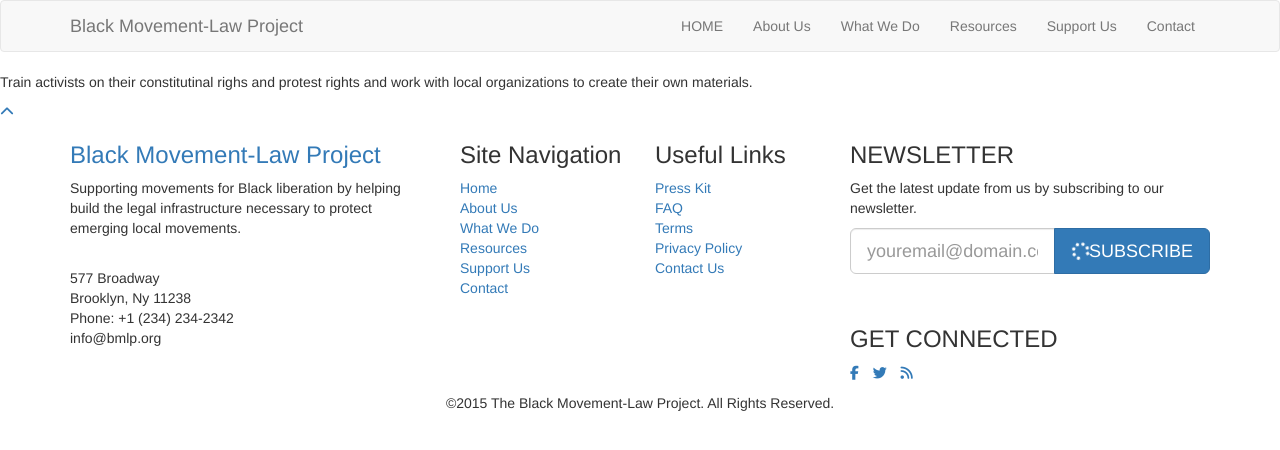
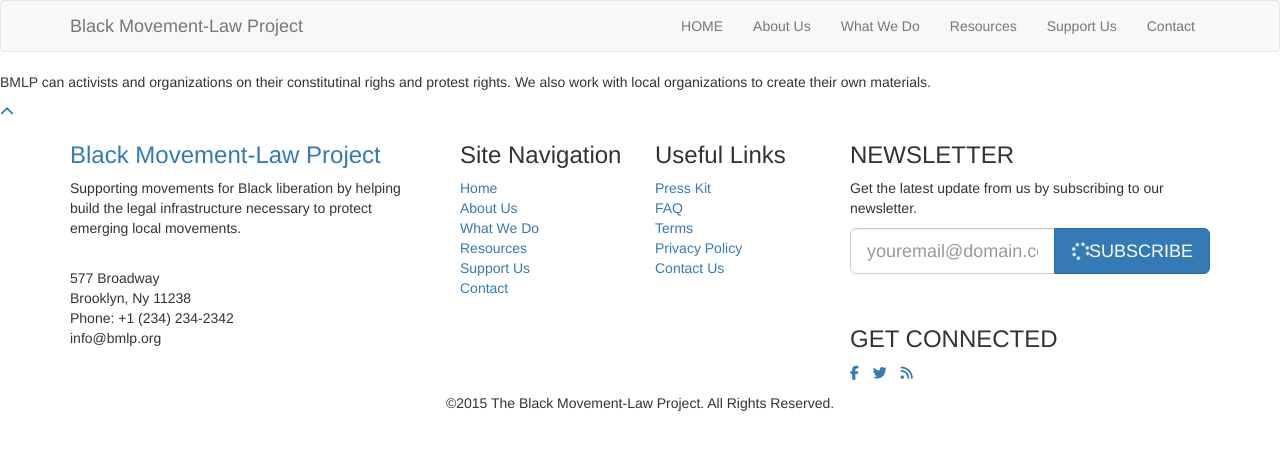
Before and after one commit to BMLP/bmlp.github.io, a Jekyll site: the page built from _posts/whatwedo/1234-2-2-know-your-rights.md, in a window 1280 px wide. Shown: the top 450 px of the page. Built offline with Jekyll 4.4.1, drawn with Linux system fonts in a browser that asks for light colours; nearby versions of some CDN libraries; library files that are not in the unit come from our copies; Markdown is read by kramdown in place of the engine named in the settings; comment, search, counter and statistics services are not loaded.

Commit message:
Updated 1234-2-2-know-your-rights.md

```diff
--- a/_posts/whatwedo/1234-2-2-know-your-rights.md
+++ b/_posts/whatwedo/1234-2-2-know-your-rights.md
@@ -8,4 +8,5 @@
 
 
 
-Train activists on their constitutinal righs and protest rights and work with local organizations to create their own materials.
+
+BMLP can activists and organizations on their constitutinal righs and protest rights. We also work with local organizations to create their own materials.
```
